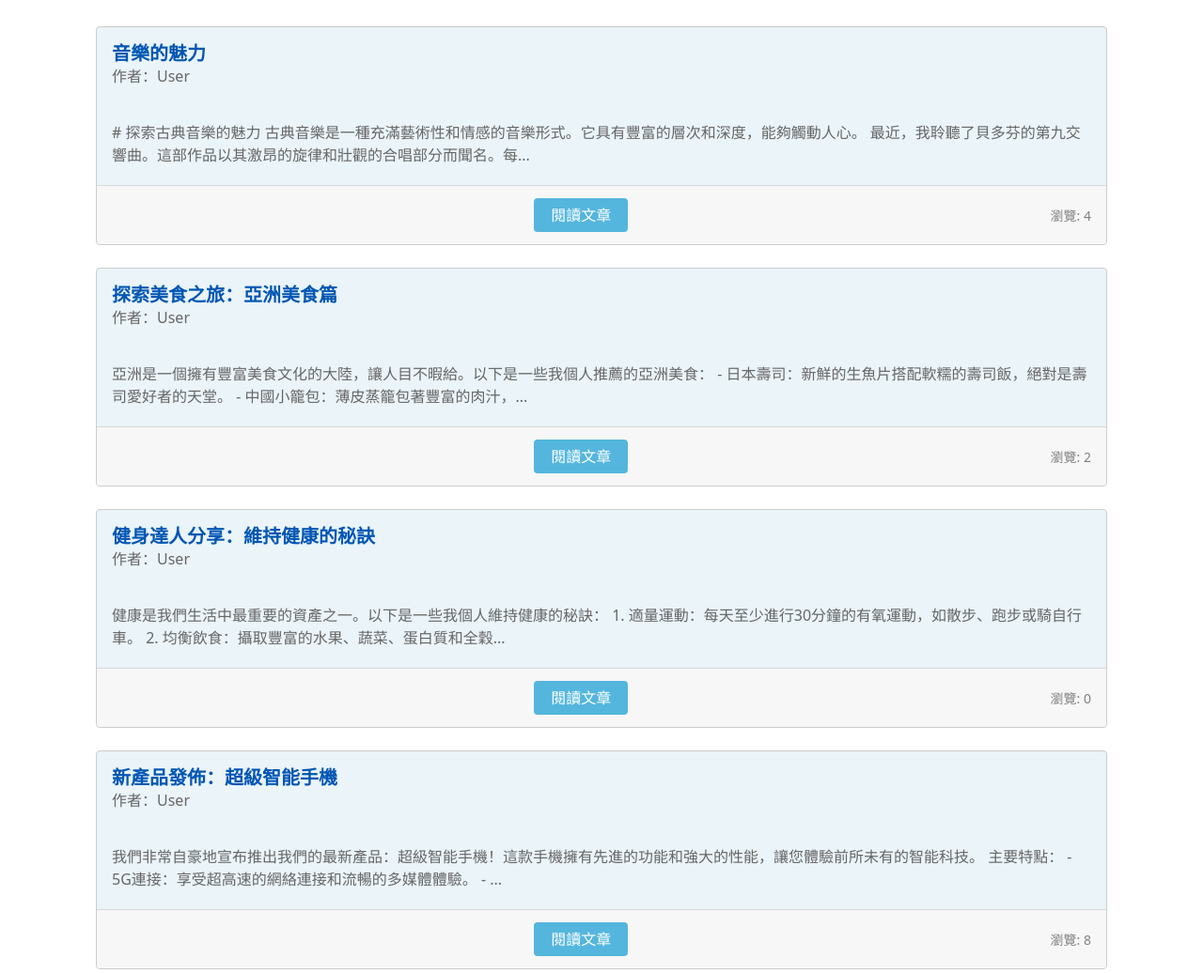
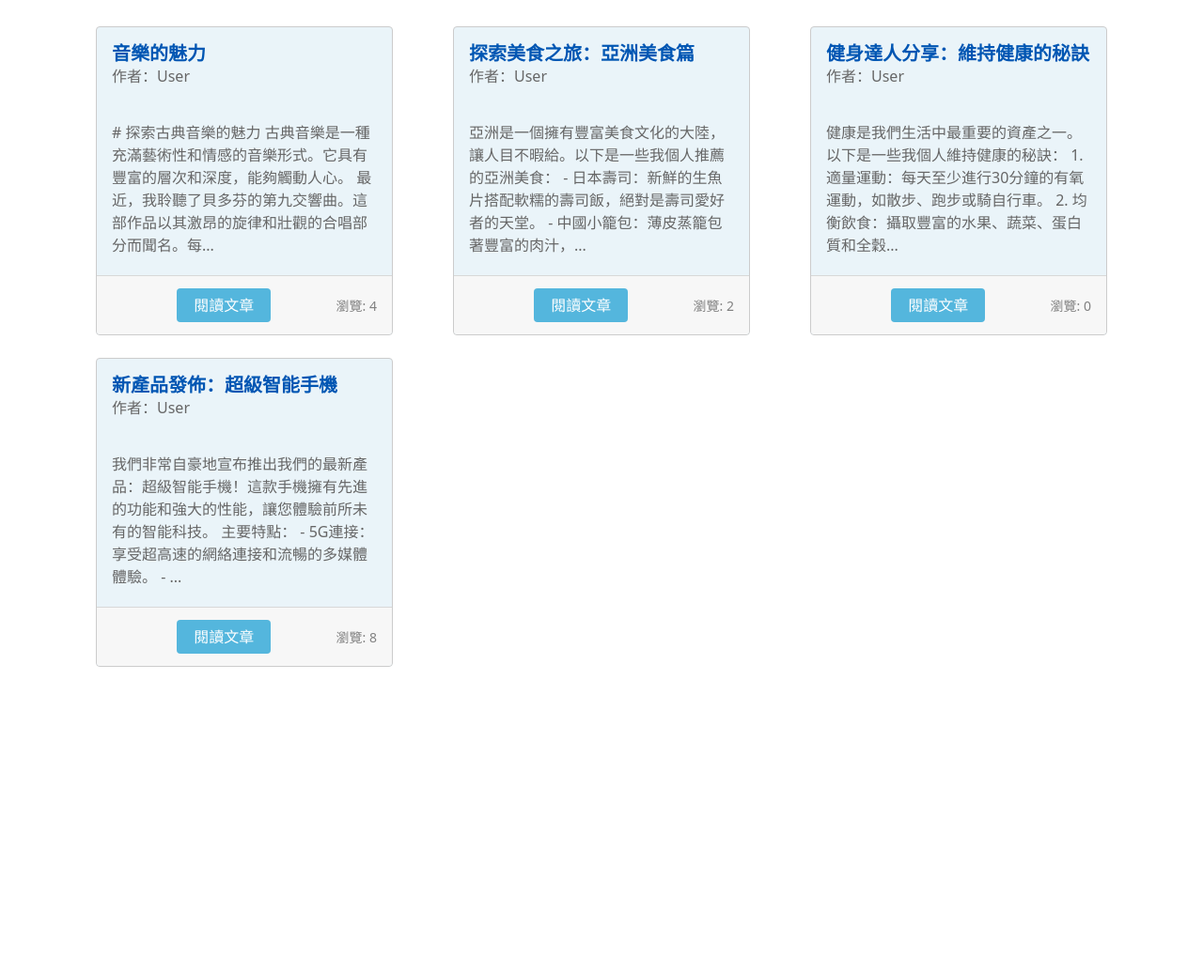
Before and after one commit to Amy481/bluewhale-blog, a Django app: page /article/article-list/ in a window 1280 px wide. Shown: the part 56-1092 px from the top of the page at 94% size. After the commit the page ends 766 px from the top, so only its background shows below. Run offline with Django 3.2, Linux system fonts and the light colour scheme; a user stored in the database is signed in; data comes from the database, SQL or seed files in the repository.

Commit message:
'list更新'

```diff
--- a/myblog/templates/article/list.html
+++ b/myblog/templates/article/list.html
@@ -13,7 +13,7 @@
     <div class="row mt-2">
 
         {% for article in articles %}
-        <div class="col-md-12 mb-4">
+        <div class="col-md-12 col-lg-4 mb-4">
             <!-- 卡片容器 -->
             <div class="card h-100">
                 <div class="card-body">
```
